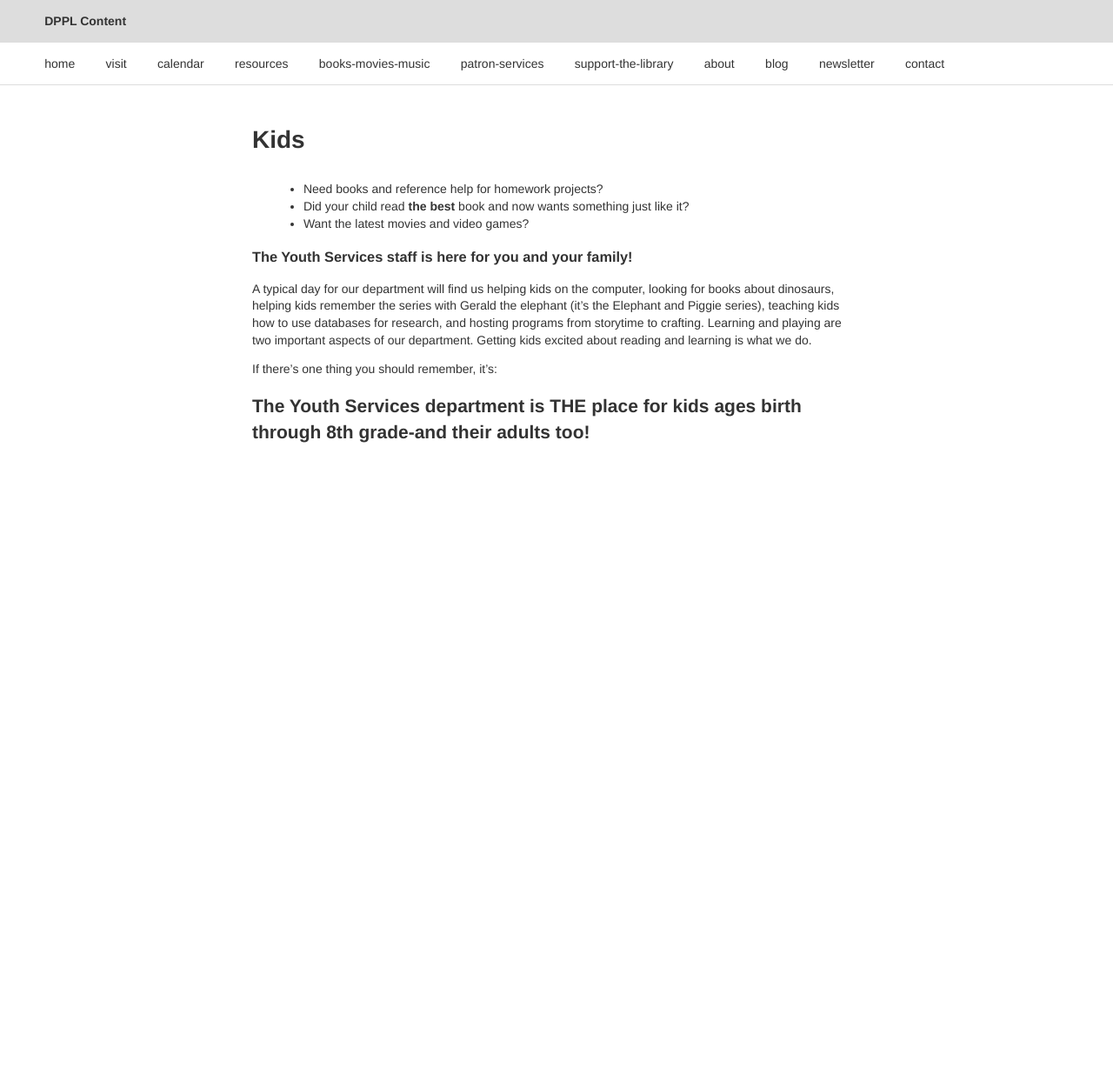
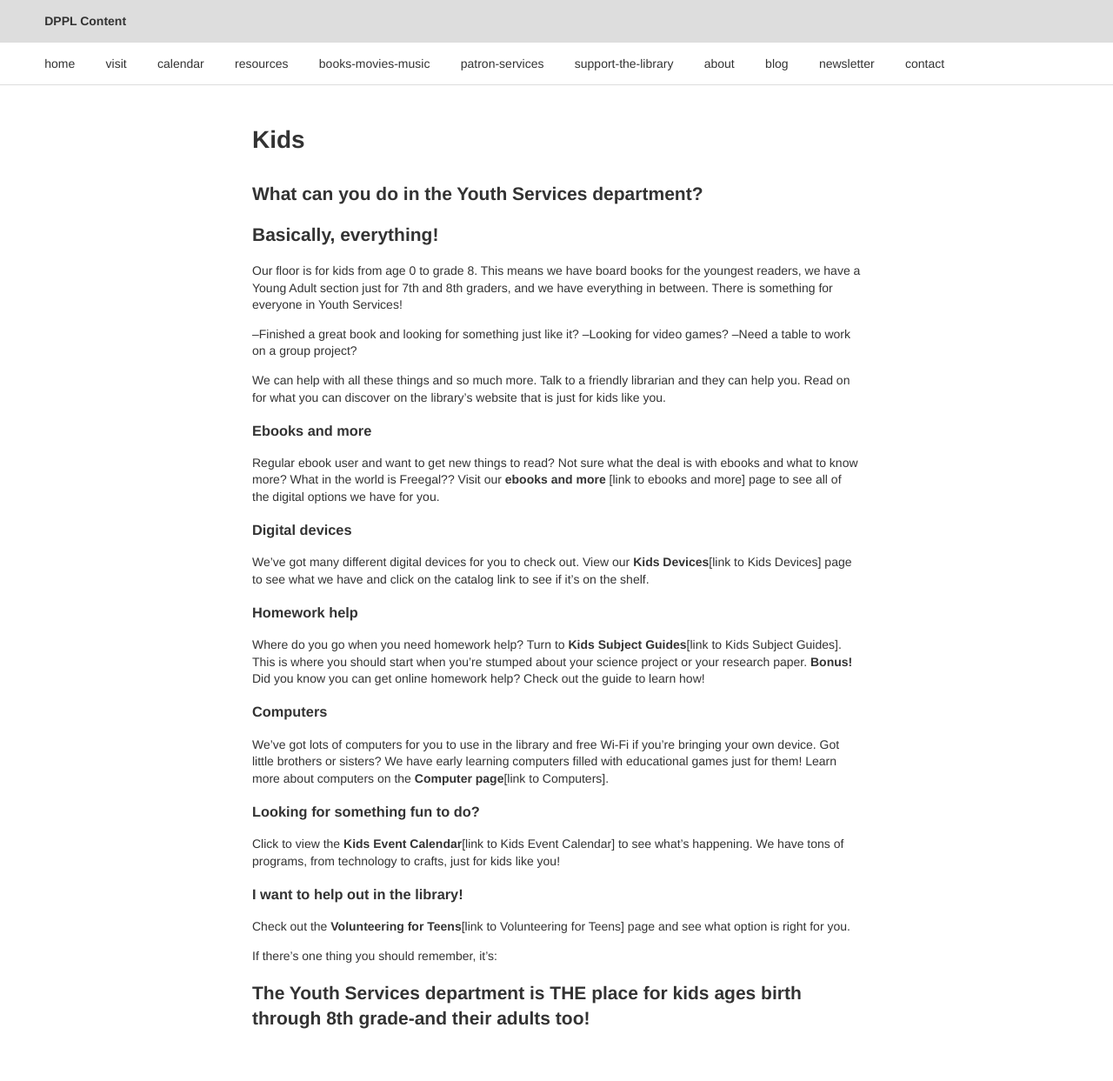
Before and after one commit to dpplweb/dppl-content, a Jekyll site: the page built from _posts/cheryl/0424-01-01-kids.md, in a window 1280 px wide. Shown: the whole page at 87% size. Built offline with Jekyll 4.4.1, drawn with Linux system fonts in a browser that asks for light colours; Markdown is read by kramdown in place of the engine named in the settings; before the commit the page ends 900 px from its top, so only the background shows below that.

Commit message:
Page rewritten

```diff
--- a/_posts/cheryl/0424-01-01-kids.md
+++ b/_posts/cheryl/0424-01-01-kids.md
@@ -13,13 +13,35 @@ actions: ""
 published: true
 ---
 
-- Need books and reference help for homework projects?
-- Did your child read **the best** book and now wants something just like it?
-- Want the latest movies and video games?
+## What can you do in the Youth Services department?
+## Basically, everything!
 
-### The Youth Services staff is here for you and your family!
+Our floor is for kids from age 0 to grade 8. This means we have board books for the youngest readers, we have a Young Adult section just for 7th and 8th graders, and we have everything in between. There is something for everyone in Youth Services!
 
-A typical day for our department will find us helping kids on the computer, looking for books about dinosaurs, helping kids remember the series with Gerald the elephant (it's the Elephant and Piggie series), teaching kids how to use databases for research, and hosting programs from storytime to crafting. Learning and playing are two important aspects of our department. Getting kids excited about reading and learning is what we do.
+--Finished a great book and looking for something just like it?
+--Looking for video games?
+--Need a table to work on a group project?
+
+We can help with all these things and so much more. Talk to a friendly librarian and they can help you. Read on for what you can discover on the library's website that is just for kids like you.
+
+###Ebooks and more
+Regular ebook user and want to get new things to read? Not sure what the deal is with ebooks and what to know more? What in the world is Freegal?? Visit our **ebooks and more** [link to ebooks and more] page to see all of the digital options we have for you.
+
+### Digital devices
+We've got many different digital devices for you to check out. View our **Kids Devices**[link to Kids Devices] page to see what we have and click on the catalog link to see if it's on the shelf.
+
+### Homework help
+Where do you go when you need homework help? Turn to **Kids Subject Guides**[link to Kids Subject Guides]. This is where you should start when you're stumped about your science project or your research paper. **Bonus!** Did you know you can get online homework help? Check out the guide to learn how!
+
+### Computers
+We've got lots of computers for you to use in the library and free Wi-Fi if you're bringing your own device. Got little brothers or sisters? We have early learning computers filled with educational games just for them! Learn more about computers on the **Computer page**[link to Computers].
+
+### Looking for something fun to do?
+Click to view the **Kids Event Calendar**[link to Kids Event Calendar] to see what's happening. We have tons of programs, from technology to crafts, just for kids like you!
+
+### I want to help out in the library!
+Check out the **Volunteering for Teens**[link to Volunteering for Teens] page and see what option is right for you.
 
 If there's one thing you should remember, it's:
+
 ## The Youth Services department is THE place for kids ages birth through 8th grade-and their adults too!
```
